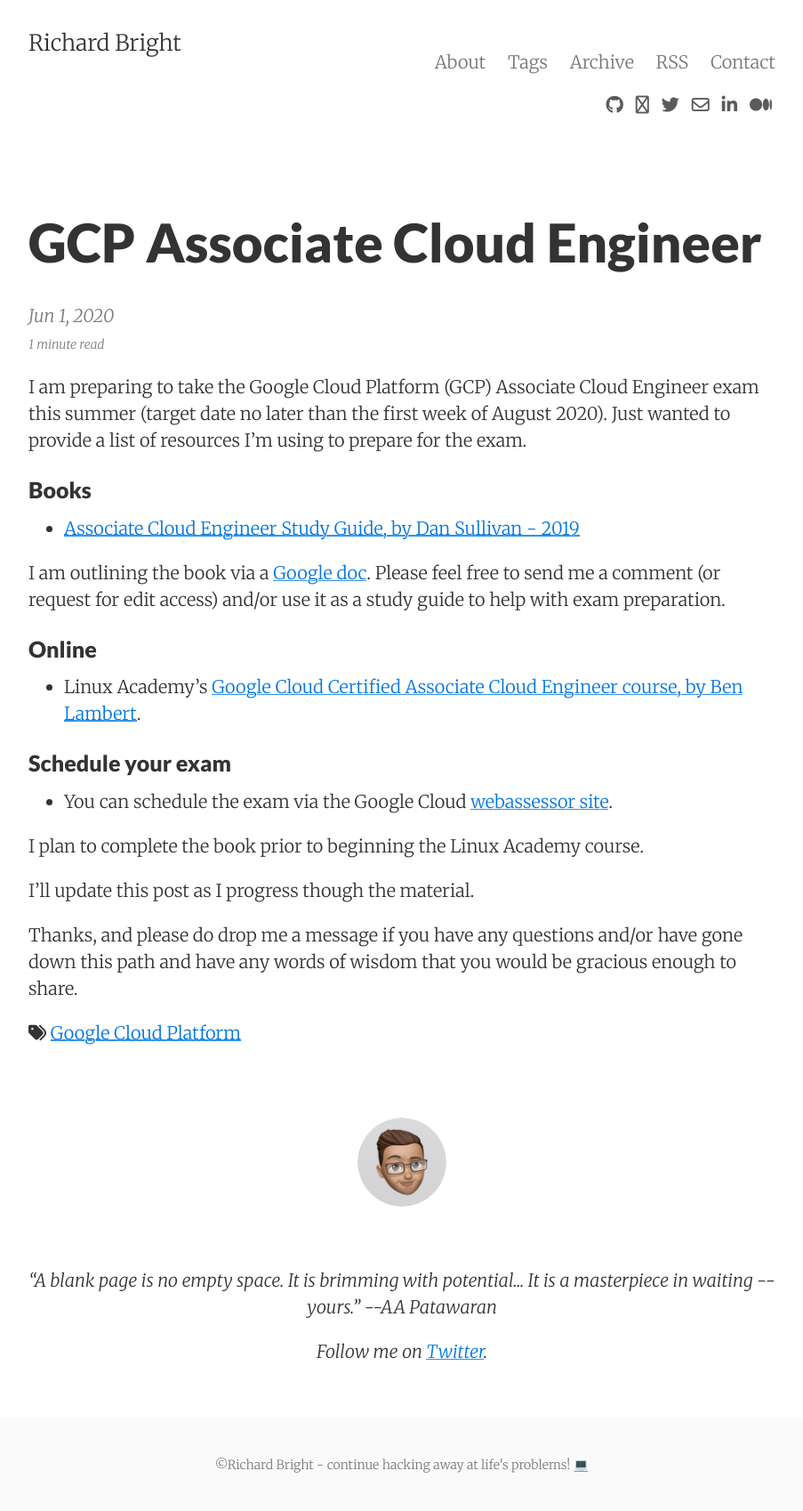
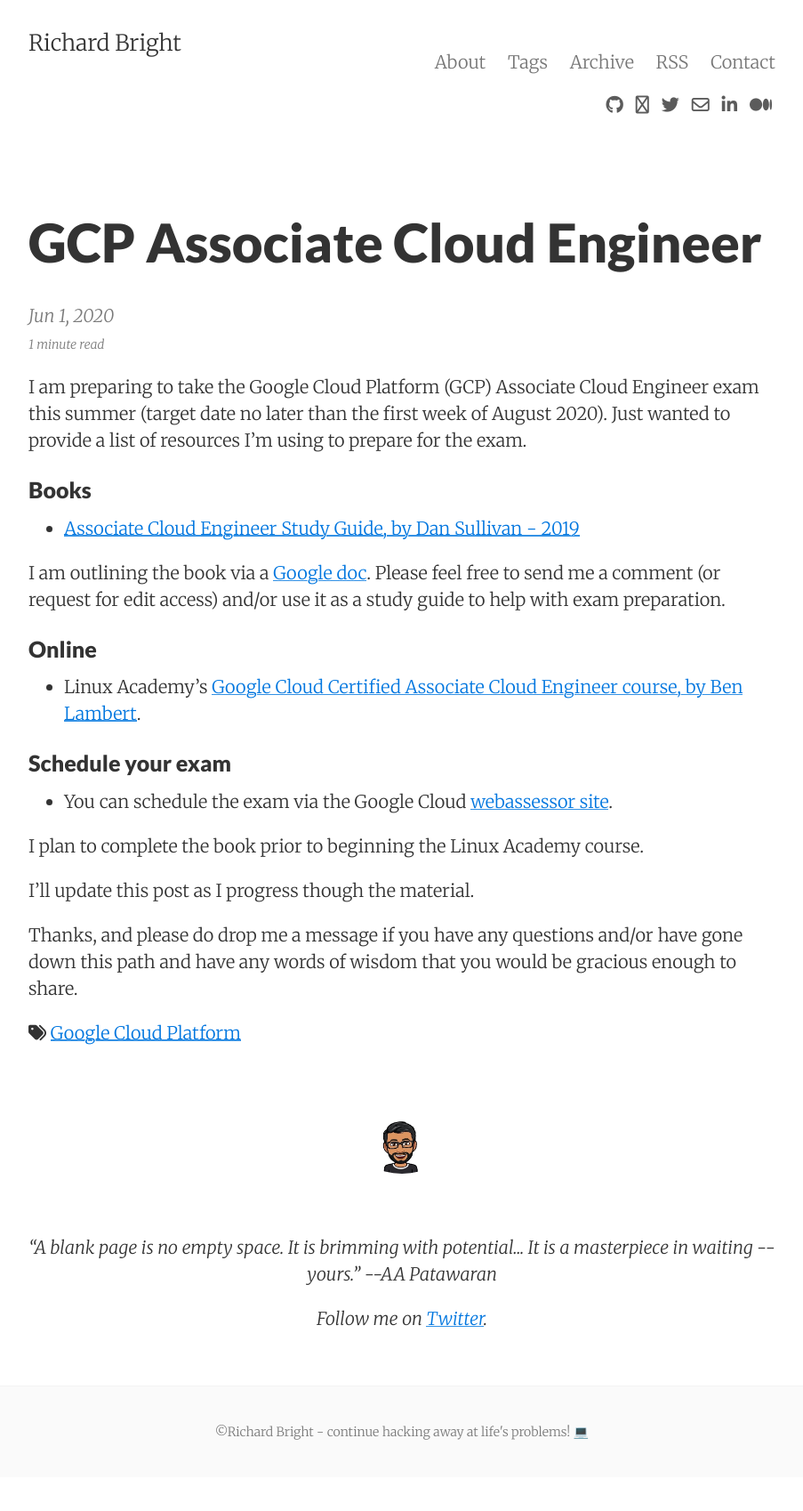
Before and after one commit to rkbright/richardbright.me, a Jekyll site: the page built from _posts/2020-06-01-gcp-associate-cloud-engineer.md, in a window 1280 px wide. Shown: the whole page at 89% size, without its empty margins (188-1091 px from the left). Built offline with Jekyll 4.4.1, drawn with Linux system fonts in a browser that asks for light colours; nearby versions of some CDN libraries; after the commit the page ends 1660 px from its top, so only the background shows below that.

Commit message:
clean up repo

```diff
--- a/_includes/post_footer.html
+++ b/_includes/post_footer.html
@@ -1,14 +1,14 @@
 <div class="py2 post-footer">
-  <img src="{{ site.baseurl }}/images/IMG_3164.PNG" alt="Richard Bright" class="avatar" />
-<p>
-<!--
+  <img src="{{ site.baseurl }}/images/bitEmoji.jpg" alt="Richard Bright" class="avatar" />
+  <p>
+    <!--
   ©Richard Bright - continue hacking away at life's problems! 💻
   -->
-   <!-- calls guote.html file in _includes
+    <!-- calls guote.html file in _includes
   	   the script envokes the function on page load
   	-->
-  {% include quote.html %}
-</p>
+    {% include quote.html %}
+  </p>
   <p>
     Follow me on <a href="https://twitter.com/operationitops">Twitter</a>.
   </p>
```
Also changed, not shown: Gemfile.lock, images/bitEmoji.jpg (added), images/me.jpeg (added), 16 other files.
